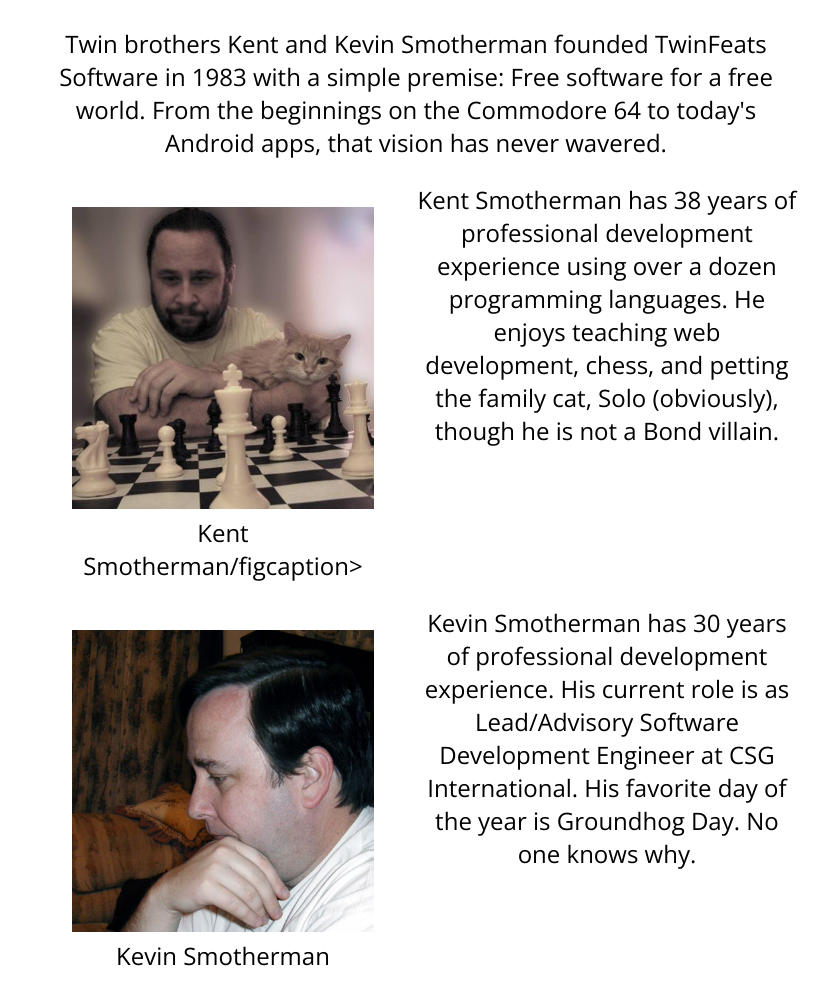
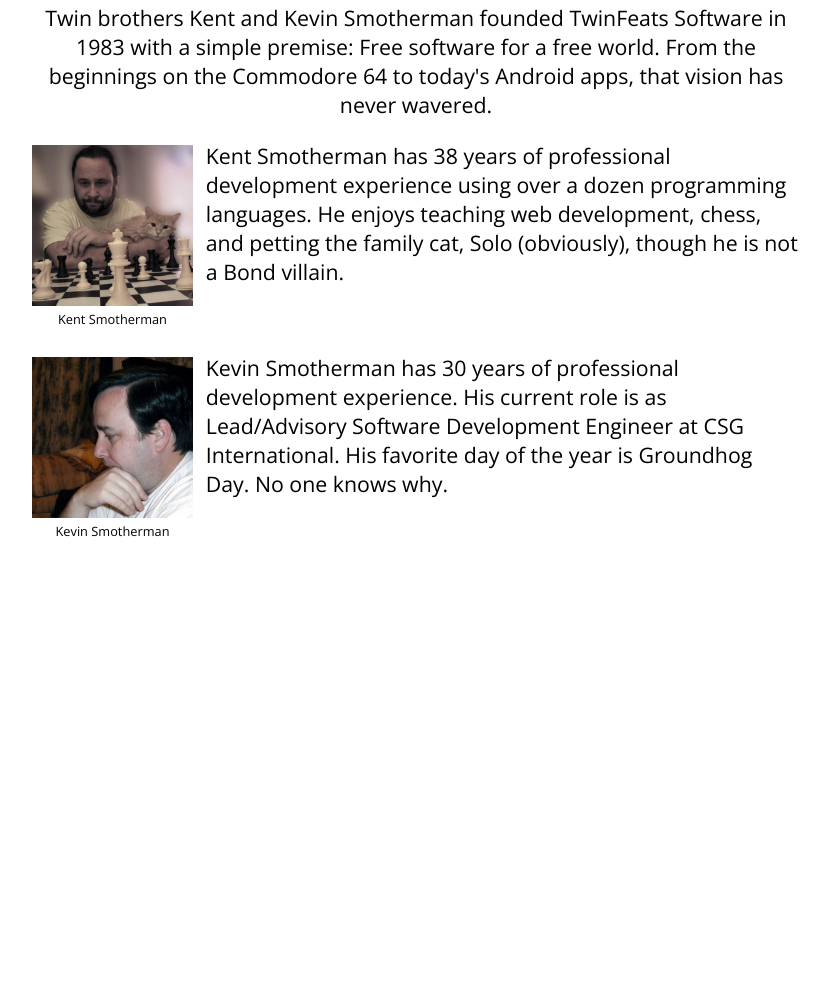
Before and after one commit to ztrules/aim--code--school, a plain HTML site: page zach-twinfeats-software/index.html in a window 1280 px wide. Shown: the part 978-1974 px from the top of the page, without its empty margins (224-1053 px from the left). After the commit the page ends 1600 px from the top, so only its background shows below. Drawn offline with nearby package versions, Linux system fonts and the light colour scheme.

Commit message:
fixed bug on about page

```diff
--- a/zach-twinfeats-software/css/standard.css
+++ b/zach-twinfeats-software/css/standard.css
@@ -1,6 +1,6 @@
 html{
     font-family: "Open Sans", sans-serif;
-    font-size: x-large;
+    font-size: 16pt;
 }
 
 body{
@@ -62,3 +62,15 @@ article{
 .photobox img {
     width: 22ch;
 }
+
+.photobox > :last-child {
+    text-align: left;
+}
+
+.photobox figure {
+    font-size: .6em;
+    margin-left: 0;
+    margin-top: .3em;
+    margin-right: 1em;
+    margin-bottom: 2em;
+}
--- a/zach-twinfeats-software/index.html
+++ b/zach-twinfeats-software/index.html
@@ -33,7 +33,7 @@
                 <div>
                     <figure>
                         <img src="images/kent-solo-chess.jpg" />
-                        <figcaption>Kent Smotherman/figcaption>
+                        <figcaption>Kent Smotherman</figcaption>
                     </figure>
                 </div>
                 <div>
```
